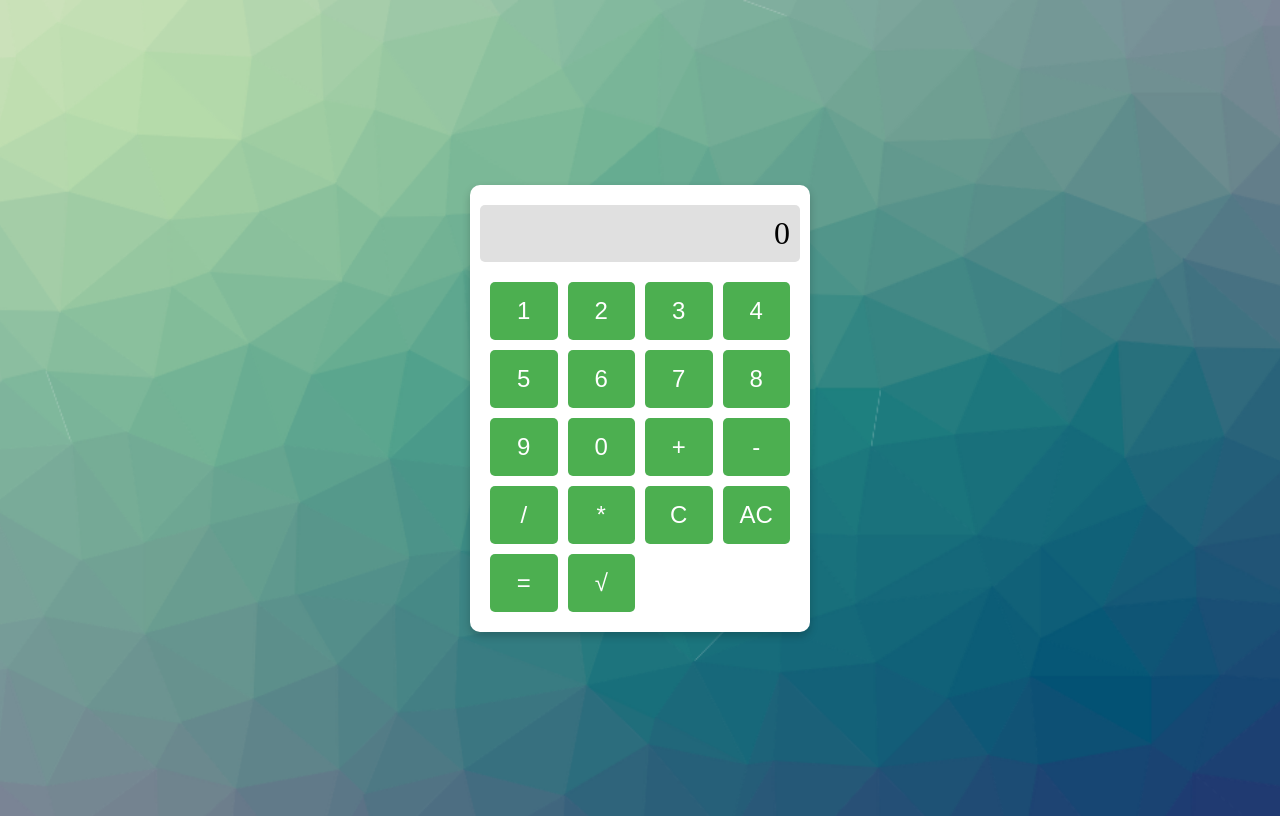
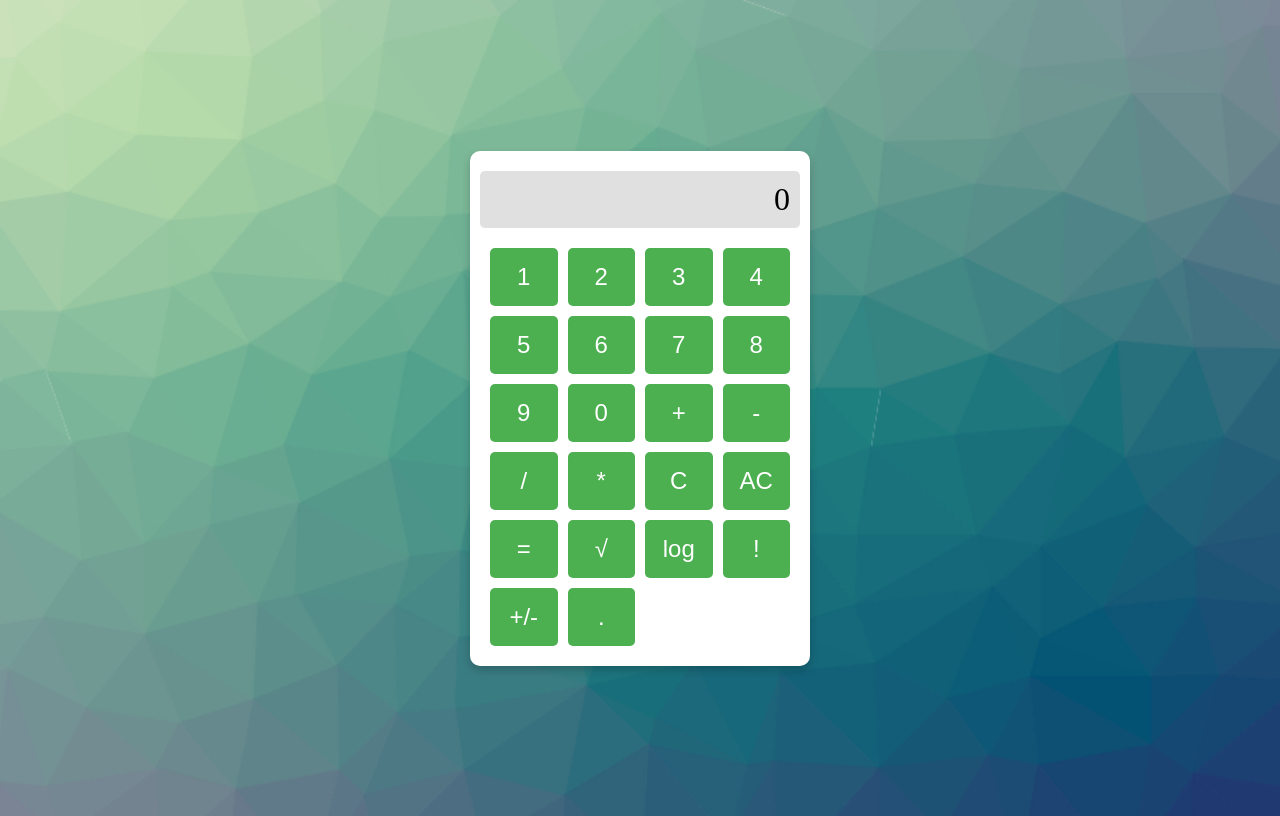
Before and after one commit to manojgongati1/projectcalculator, a plain HTML site: page index.html in a window 1280 px wide. Drawn offline with Linux system fonts and the light colour scheme.

Commit message:
Update index.html

```diff
--- a/index.html
+++ b/index.html
@@ -33,6 +33,10 @@
             <button onclick="clearAll()">AC</button>
             <button onclick="calculate()">=</button>
             <button onclick="calculateSquareRoot()">√</button>
+            <button onclick="calculateLog()">log</button>
+            <button onclick="calculateFactorial()">!</button>
+            <button onclick="changeSign()">+/-</button>
+            <button onclick="appendNumber('.')">.</button>
         </div>
     </div>
     <script src="script.js"></script>
```
